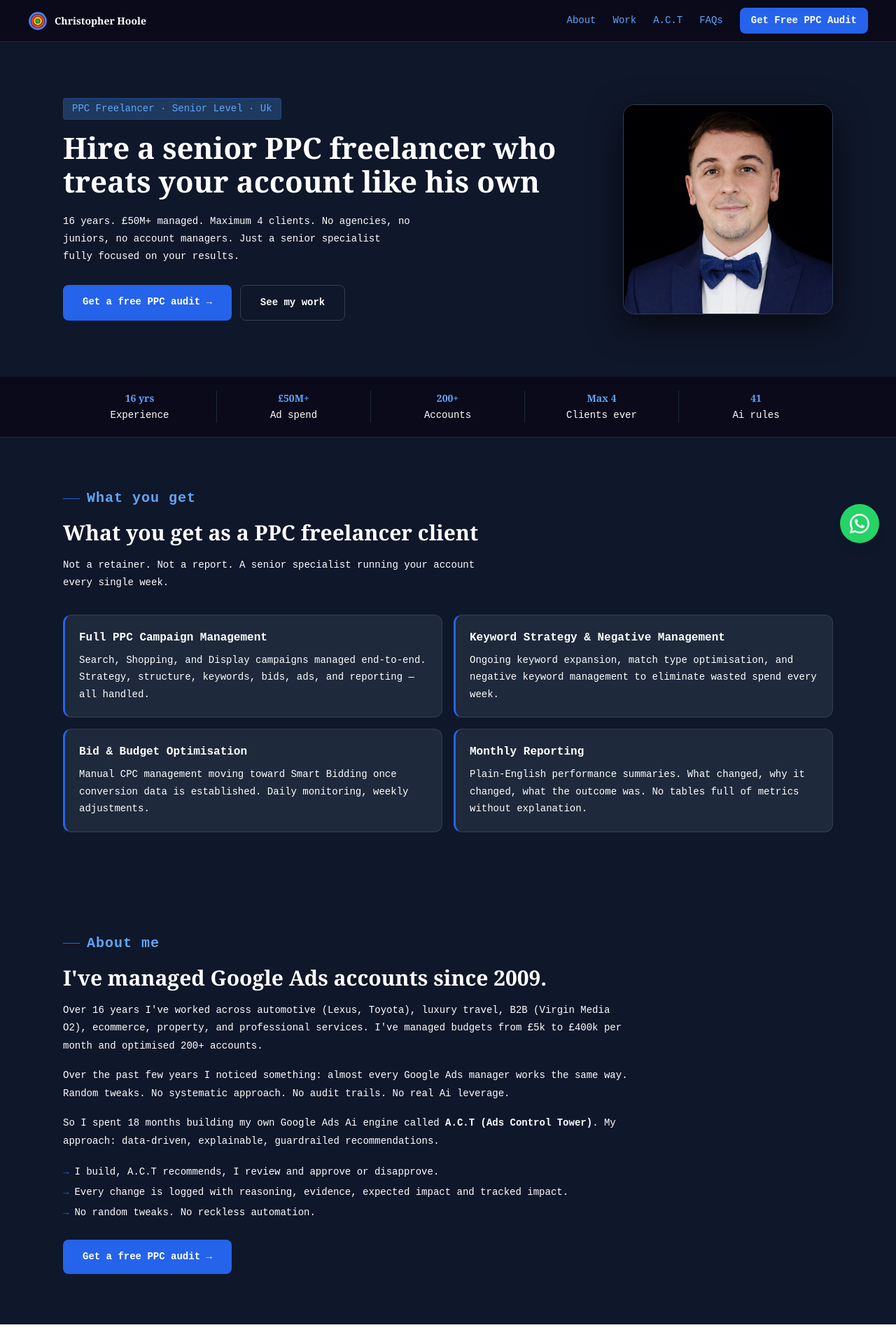
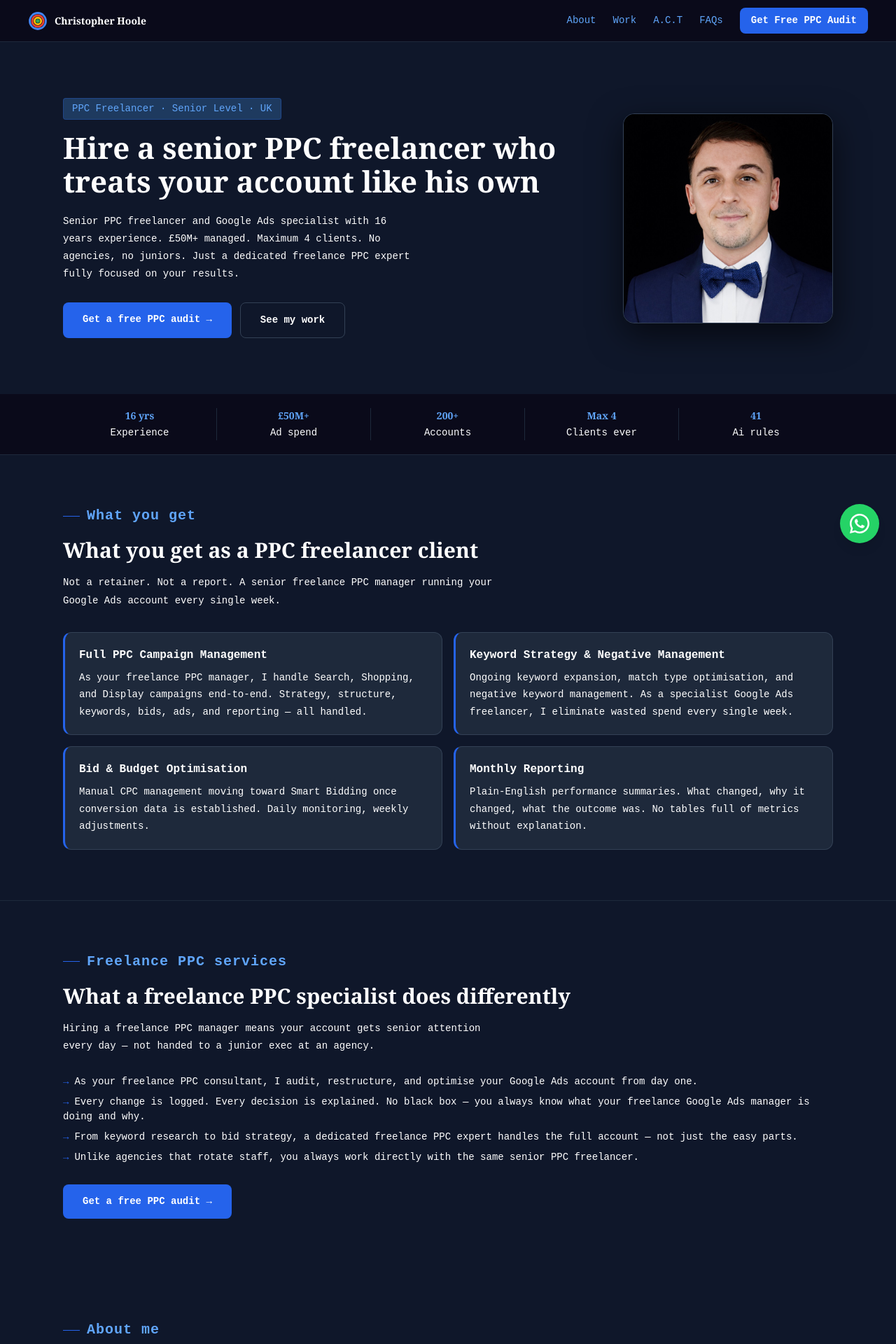
Before and after one commit to ChristopherHoole/act-website, a Next.js app: page /ppc-freelancer in a window 1280 px wide. Shown: the top 1920 px of the page at 70% size. Built offline with nearby package versions, Linux system fonts and the light colour scheme.

Commit message:
Improve ppc-freelancer QS — keyword density, new services section, FAQ answers in DOM

```diff
--- a/app/ppc-freelancer/page.tsx
+++ b/app/ppc-freelancer/page.tsx
@@ -110,13 +110,13 @@ export default function PPCFreelancerPage() {
           <div className="grid grid-cols-1 md:grid-cols-[1fr_300px] gap-12 items-center">
             <div>
               <div className="inline-block bg-[#1e3a5f] text-[#60a5fa] text-[14px] px-3 py-1 rounded border border-[#2563eb]/30 mb-4">
-                PPC Freelancer · Senior Level · Uk
+                PPC Freelancer · Senior Level · UK
               </div>
               <h1 className="font-serif text-[28px] md:text-[42px] font-bold text-white leading-[1.15] mb-5">
                 Hire a senior PPC freelancer who treats your account like his own
               </h1>
               <p className="text-[14px] text-white leading-[1.8] max-w-[500px] mb-7">
-                16 years. £50M+ managed. Maximum 4 clients. No agencies, no juniors, no account managers. Just a senior specialist fully focused on your results.
+                Senior PPC freelancer and Google Ads specialist with 16 years experience. £50M+ managed. Maximum 4 clients. No agencies, no juniors. Just a dedicated freelance PPC expert fully focused on your results.
               </p>
               {/* Buttons — desktop only (shown inline with text column) */}
               <div className="hidden md:flex flex-wrap gap-3">
@@ -166,17 +166,17 @@ export default function PPCFreelancerPage() {
             What you get as a PPC freelancer client
           </h2>
           <p className="text-[14px] text-white leading-[1.8] mb-8 max-w-[620px]">
-            Not a retainer. Not a report. A senior specialist running your account every single week.
+            Not a retainer. Not a report. A senior freelance PPC manager running your Google Ads account every single week.
           </p>
           <div className="grid grid-cols-1 md:grid-cols-2 gap-4">
             {[
               {
                 title: "Full PPC Campaign Management",
-                body: "Search, Shopping, and Display campaigns managed end-to-end. Strategy, structure, keywords, bids, ads, and reporting — all handled.",
+                body: "As your freelance PPC manager, I handle Search, Shopping, and Display campaigns end-to-end. Strategy, structure, keywords, bids, ads, and reporting — all handled.",
               },
               {
                 title: "Keyword Strategy & Negative Management",
-                body: "Ongoing keyword expansion, match type optimisation, and negative keyword management to eliminate wasted spend every week.",
+                body: "Ongoing keyword expansion, match type optimisation, and negative keyword management. As a specialist Google Ads freelancer, I eliminate wasted spend every single week.",
               },
               {
                 title: "Bid & Budget Optimisation",
@@ -196,6 +196,29 @@ export default function PPCFreelancerPage() {
         </div>
       </section>
 
+      {/* ── FREELANCE PPC SERVICES ── */}
+      <section className="bg-[#0f172a] py-[72px] px-6 md:px-10 border-t border-[#1e293b]">
+        <div className="max-w-[1100px] mx-auto">
+          <div className="flex items-center gap-2.5 mb-4">
+            <div className="w-6 h-px bg-[#2563eb]"></div>
+            <h3 className="text-[20px] font-bold tracking-[1px] text-[#60a5fa] m-0">Freelance PPC services</h3>
+          </div>
+          <h2 className="font-serif text-[30px] font-bold text-white leading-[1.2] mb-4">
+            What a freelance PPC specialist does differently
+          </h2>
+          <p className="text-[14px] text-white leading-[1.8] mb-7 max-w-[620px]">
+            Hiring a freelance PPC manager means your account gets senior attention every day — not handed to a junior exec at an agency.
+          </p>
+          <div className="space-y-2 mb-7">
+            <div className="text-[14px] text-white"><span className="text-[#2563eb] mr-2">→</span>As your freelance PPC consultant, I audit, restructure, and optimise your Google Ads account from day one.</div>
+            <div className="text-[14px] text-white"><span className="text-[#2563eb] mr-2">→</span>Every change is logged. Every decision is explained. No black box — you always know what your freelance Google Ads manager is doing and why.</div>
+            <div className="text-[14px] text-white"><span className="text-[#2563eb] mr-2">→</span>From keyword research to bid strategy, a dedicated freelance PPC expert handles the full account — not just the easy parts.</div>
+            <div className="text-[14px] text-white"><span className="text-[#2563eb] mr-2">→</span>Unlike agencies that rotate staff, you always work directly with the same senior PPC freelancer.</div>
+          </div>
+          <a href="#audit" className="bg-[#2563eb] text-white text-[14px] font-bold px-7 py-[14px] rounded-lg no-underline inline-block">Get a free PPC audit →</a>
+        </div>
+      </section>
+
       {/* ── ABOUT ME ── */}
       <section id="about" className="bg-[#0f172a] py-[72px] px-6 md:px-10">
         <div className="max-w-[1100px] mx-auto">
@@ -208,13 +231,13 @@ export default function PPCFreelancerPage() {
           </h2>
           <div className="max-w-[820px]">
             <p className="text-[14px] text-white leading-[1.85] mb-4">
-              Over 16 years I&apos;ve worked across automotive (Lexus, Toyota), luxury travel, B2B (Virgin Media O2), ecommerce, property, and professional services. I&apos;ve managed budgets from £5k to £400k per month and optimised 200+ accounts.
+              As a freelance PPC consultant and Google Ads specialist, I&apos;ve worked across automotive (Lexus, Toyota), luxury travel, B2B (Virgin Media O2), ecommerce, property, and professional services over 16 years. I&apos;ve managed budgets from £5k to £400k per month and optimised 200+ accounts as a freelance PPC manager and specialist.
             </p>
             <p className="text-[14px] text-white leading-[1.85] mb-4">
               Over the past few years I noticed something: almost every Google Ads manager works the same way. Random tweaks. No systematic approach. No audit trails. No real Ai leverage.
             </p>
             <p className="text-[14px] text-white leading-[1.85] mb-5">
-              So I spent 18 months building my own Google Ads Ai engine called <strong>A.C.T (Ads Control Tower)</strong>. My approach: data-driven, explainable, guardrailed recommendations.
+              So I spent 18 months building my own Google Ads AI engine called <strong>A.C.T (Ads Control Tower)</strong>. As a freelance PPC expert, my approach is data-driven, explainable, and guardrailed — not reckless automation.
             </p>
             <div className="space-y-2 mb-7">
               <div className="text-[14px] text-white"><span className="text-[#2563eb] mr-2">→</span>I build, A.C.T recommends, I review and approve or disapprove.</div>
@@ -325,7 +348,7 @@ export default function PPCFreelancerPage() {
             <h3 className="text-[20px] font-bold tracking-[1px] text-[#2563eb] m-0">Why not an agency</h3>
           </div>
           <h2 className="font-serif text-[30px] font-bold text-[#0f172a] leading-[1.2] mb-4">
-            Why a senior PPC freelancer beats an agency
+            Why a senior PPC freelancer and Google Ads specialist beats an agency
           </h2>
           <p className="text-[14px] text-[#0f172a] leading-[1.8] mb-8 max-w-[620px]">
             You&apos;ve probably been burned before. Here&apos;s the honest comparison.
@@ -544,15 +567,15 @@ export default function PPCFreelancerPage() {
 function FaqSection() {
   const [open, setOpen] = useState<number | null>(null);
   const faqs = [
-    { q: "What size accounts do you work with?", a: "£5k–£100k/month ad spend. You need enough budget for the data to be meaningful and for A.C.T's insights to have impact." },
-    { q: "What do you not do?", a: "Social ads, Seo, creative production, landing page design. Google Ads only. I'm a specialist, not a generalist." },
-    { q: "How is this different from hiring an agency?", a: "At an agency, your account is managed by a junior exec across 30+ other accounts. With me, you get 16 years of senior experience, maximum 4 clients, and a proprietary Ai engine built specifically for this. No account managers, no handoffs, no diluted attention." },
-    { q: "Is A.C.T a SaaS product I can buy?", a: "No. A.C.T is my internal tool. It's my competitive advantage, not a product for sale. You get access through working with me." },
-    { q: "Can I see A.C.T in action?", a: "Yes. I demo it on the fit call. You'll see the dashboard, recommendations, change log, and reporting live." },
-    { q: "What if my performance drops while working with you?", a: "A.C.T's Radar module monitors every change and automatically rolls back anything that causes Kpi degradation. I also review performance daily. If something goes wrong, I know about it fast and I fix it fast — with a full audit trail of what happened and why." },
-    { q: "Can you take over an existing account or do you start from scratch?", a: "Both. Most clients come with an existing account. The first 2 weeks are an audit — I find what's broken, what's wasted, and what's working. We fix the foundation before touching spend." },
-    { q: "Can you work with my existing agency or team?", a: "Yes. I work as freelancer (direct), partner (collaborative), or white-label (behind the scenes). Flexible models depending on your setup." },
-    { q: "What's the minimum commitment?", a: "3 months. The first month is audit and foundation. Months 2 and 3 is where performance improvement happens. After that, month-to-month only — no lock-in." },
+    { q: "What size accounts do you work with?", a: "I work with UK businesses spending between £2,000 and £100,000 per month on Google Ads. As a freelance PPC manager, I focus on accounts where senior specialist attention makes a meaningful difference to results." },
+    { q: "What do you not do?", a: "I don't manage Meta Ads, TikTok, or programmatic as a primary service. I'm a Google Ads freelancer — Search, Shopping, and Performance Max is my focus. I don't work with accounts spending under £2,000/month." },
+    { q: "How is this different from hiring an agency?", a: "At an agency, your account is managed by a junior PPC executive handling 30+ accounts. As a freelance PPC consultant, I personally manage every account I take on. Maximum 4 clients. Senior expertise on every account, every day." },
+    { q: "Is A.C.T a SaaS product I can buy?", a: "No. A.C.T is my proprietary Google Ads AI engine — it's my competitive advantage as a freelance PPC specialist, not a product for sale. Every client benefits from it, but it's not available separately." },
+    { q: "Can I see A.C.T in action?", a: "Yes — I demo A.C.T live on every fit call. You'll see the dashboard, the recommendations, and the reasoning behind every change. It's one of the key differences between working with a freelance Google Ads manager like me versus a standard agency." },
+    { q: "What if my performance drops while working with you?", a: "A.C.T has automatic rollback triggers — if KPIs degrade by 15% or more, the system flags it immediately. As your freelance PPC expert, I review every alert and act fast. You're never left wondering what happened." },
+    { q: "Can you take over an existing account or do you start from scratch?", a: "Both. Most clients come to me with existing Google Ads accounts. As a freelance PPC consultant, I start with a 2-week onboarding audit — fixing tracking, restructuring where needed, and building a clear optimisation plan before making any changes." },
+    { q: "Can you work with my existing agency or team?", a: "Yes. Some clients use me as their dedicated Google Ads freelancer while keeping their broader agency for other channels. I can work alongside existing teams with clear scope separation." },
+    { q: "What's the minimum commitment?", a: "There's no minimum contract. I don't believe in locking clients in. As a freelance PPC manager, I'd rather earn your trust month by month. Most clients stay long-term because the results speak for themselves." },
   ];
   return (
     <div className="max-w-[700px] mt-7">
@@ -562,7 +585,7 @@ function FaqSection() {
             <span className="font-mono text-[14px] font-bold text-[#0f172a]">{faq.q}</span>
             <span className="text-[#2563eb] text-[14px] leading-none flex-shrink-0" style={{transform: open === i ? "rotate(45deg)" : "none", transition: "transform .2s"}}>+</span>
           </button>
-          {open === i && <div className="pb-4 font-mono text-[14px] text-[#0f172a] leading-[1.75]">{faq.a}</div>}
+          <div className={`pb-4 font-mono text-[14px] text-[#0f172a] leading-[1.75]${open === i ? "" : " hidden"}`}>{faq.a}</div>
         </div>
       ))}
     </div>
```
Also changed, not shown: .claude/launch.json.
